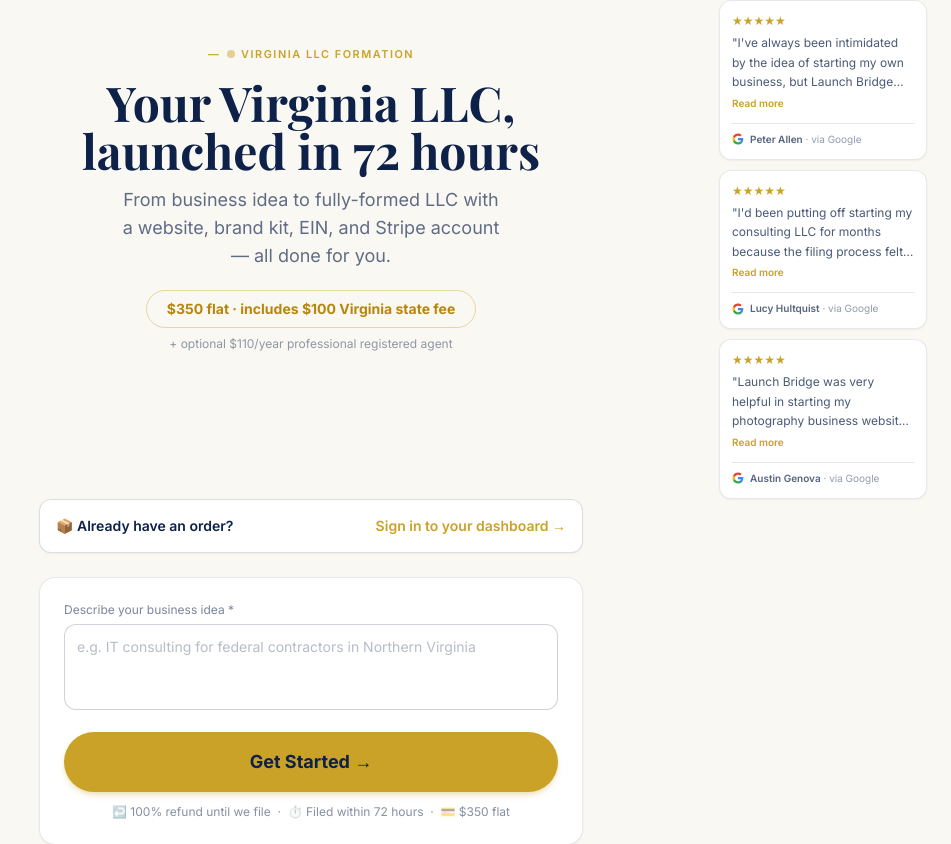
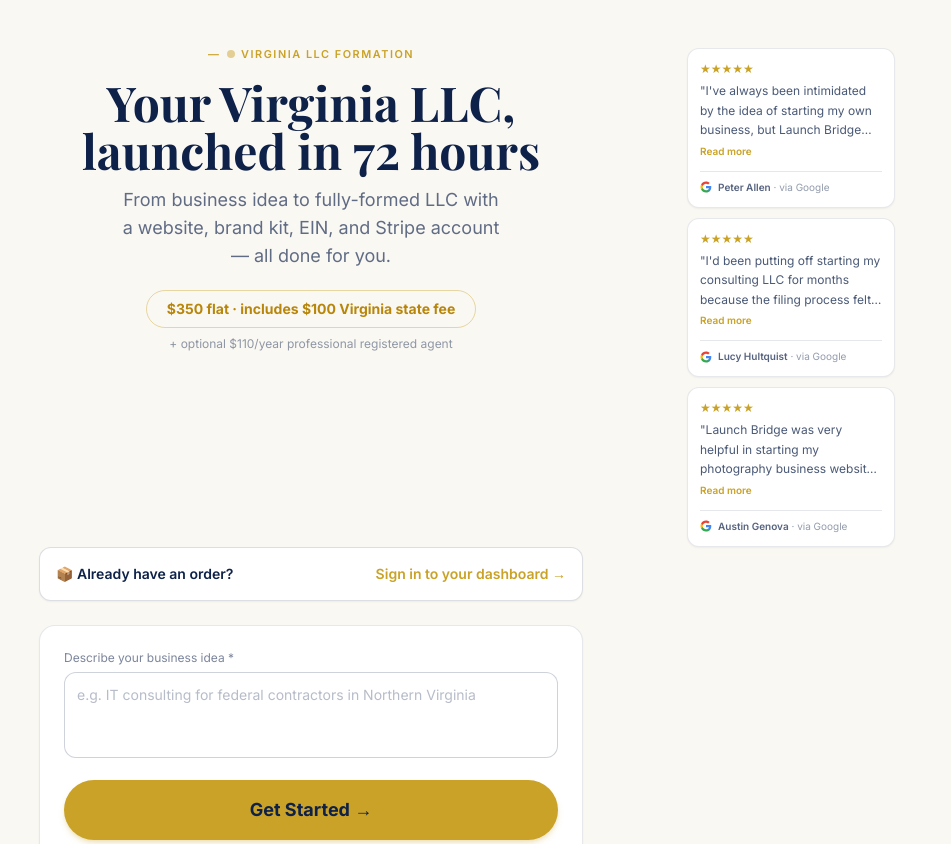
Before and after one commit to leofall458/ai-business-launcher, a FastAPI app: page / in a window 1280 px wide. Shown: the top 844 px of the page, without its empty margins (329-1280 px from the left). Run offline with FastAPI, Linux system fonts and the light colour scheme; data that the repository does not hold is empty; some web fonts are replaced.

Commit message:
Nudge hero review column down and inward from the edge
Adds margin-top and margin-right to .hero-reviews-col so it starts a
bit lower than the hero and sits slightly off the viewport edge
instead of flush against it.

Co-Authored-By: Claude Sonnet 5 <noreply@anthropic.com>

```diff
--- a/app/templates/index.html
+++ b/app/templates/index.html
@@ -49,7 +49,7 @@
                the empty first 1fr spacer track before these two children,
                since there's no third element to occupy it. */
             .hero-breakout-inner > header { grid-column: 2; }
-            .hero-reviews-col { grid-column: 3; display: flex; flex-direction: column; gap: 0.625rem; width: 13rem; justify-self: end; }
+            .hero-reviews-col { grid-column: 3; display: flex; flex-direction: column; gap: 0.625rem; width: 13rem; justify-self: end; margin-top: 3rem; margin-right: 2rem; }
             .reviews-section-mobile-only { display: none; }
         }
         /* Truncates a review to ~3 lines with a fade-to-ellipsis; the
```
